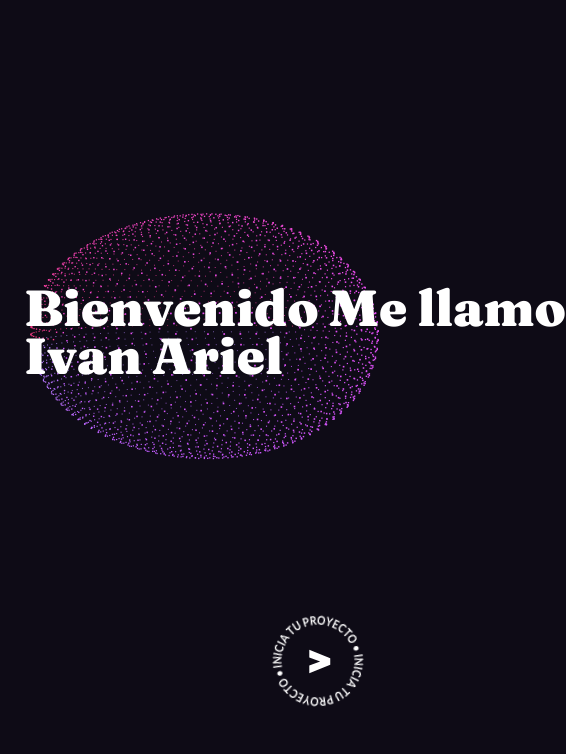
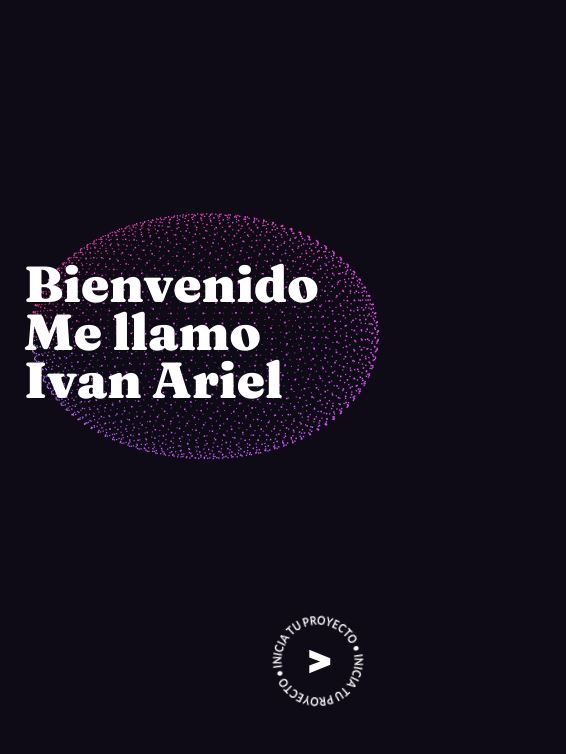
Before and after one commit to ivielmotion/portfolio-estudio, a website built with Vite: page index.html in a window 390 px wide. Shown: the part 90-844 px from the top of the page, 566 px wide, since content can reach past the window. Built offline with nearby package versions, Linux system fonts and the light colour scheme.

Commit message:
Fix responsive hero wrapping

```diff
--- a/css/style.css
+++ b/css/style.css
@@ -698,6 +698,7 @@ body .cursor-circle {
     .box-flex-left { width: 100%; margin-right: 0; }
     .box-flex-left h2 { margin-top: 0; }
     .box-flex-right { width: 100%; }
+    #intro .no-wrap { white-space: normal; }
 }
 
 /* --- Móvil grande / tableta vertical: gutters laterales de 24px --- */
```
